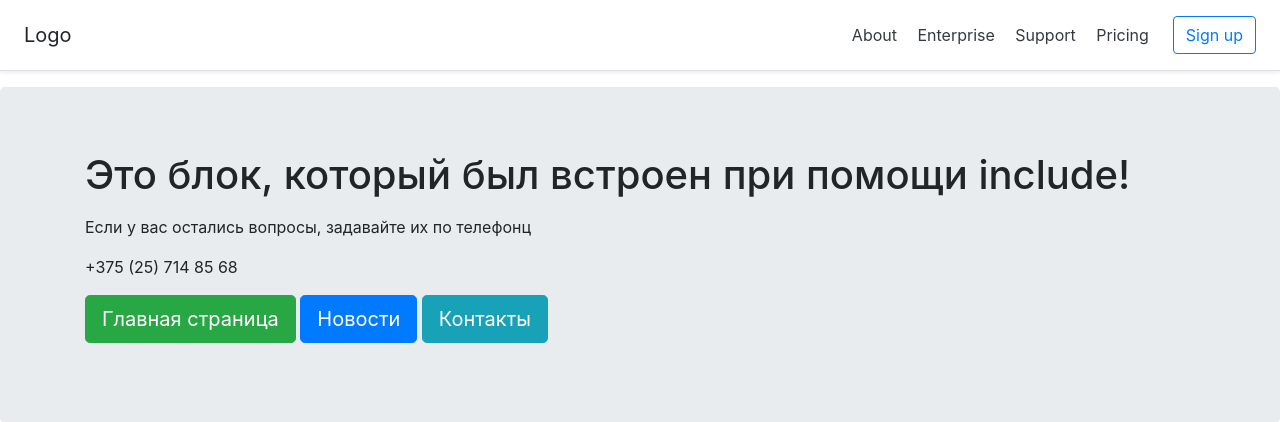
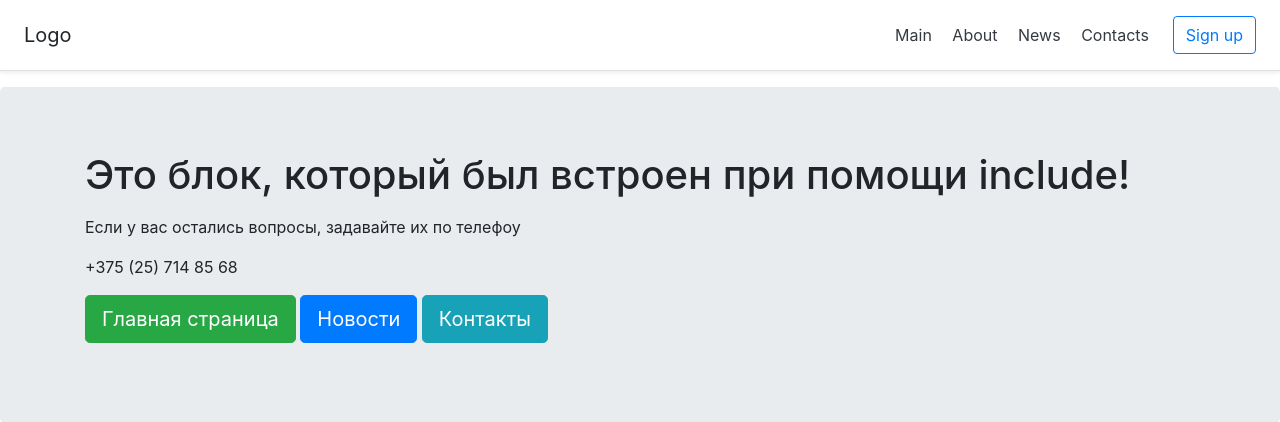
Before and after one commit to DimitryLenchevsky/django-example, a Django app: page /contact/ in a window 1280 px wide. Shown: the top 422 px of the page. Run offline with Django 3.2, Linux system fonts and the light colour scheme; some libraries are stand-ins or nearby versions.

Commit message:
links fixed

```diff
--- a/src/main/urls.py
+++ b/src/main/urls.py
@@ -4,6 +4,6 @@ from . import views
 
 urlpatterns = [
     path('', views.index),
-    path('about', views.about),
+    path('about/', views.about),
 
 ]
--- a/src/mainApp/templates/mainApp/wrapper.html
+++ b/src/mainApp/templates/mainApp/wrapper.html
@@ -14,10 +14,10 @@
     <div class="d-flex flex-column flex-md-row align-items-center p-3 px-md-4 mb-3 bg-white border-bottom shadow-sm">
   <h5 class="my-0 mr-md-auto font-weight-normal">Logo</h5>
   <nav class="my-2 my-md-0 mr-md-3">
-    <a class="p-2 text-dark" href="about">About</a>
-    <a class="p-2 text-dark" href="#">Enterprise</a>
-    <a class="p-2 text-dark" href="#">Support</a>
-    <a class="p-2 text-dark" href="#">Pricing</a>
+    <a class="p-2 text-dark" href="/">Main</a>
+    <a class="p-2 text-dark" href="/about">About</a>
+    <a class="p-2 text-dark" href="/news">News</a>
+    <a class="p-2 text-dark" href="/contact">Contacts</a>
   </nav>
   <a class="btn btn-outline-primary" href="#">Sign up</a>
 </div>
--- a/src/mainApp/views.py
+++ b/src/mainApp/views.py
@@ -5,4 +5,4 @@ def index(request):
     return render(request, 'mainApp/homePage.html')
 
 def contact(request):
-    return render(request, 'mainApp/basic.html', {'content' : ['Если у вас остались вопросы, задавайте их по телефонц', '+375 (25) 714 85 68']})
+    return render(request, 'mainApp/basic.html', {'content' : ['Если у вас остались вопросы, задавайте их по телефоу', '+375 (25) 714 85 68']})
--- a/src/mysite/urls.py
+++ b/src/mysite/urls.py
@@ -22,6 +22,6 @@ urlpatterns = [
     path('webexample/', include('webexample.urls')),
     path('', include('mainApp.urls')),
     path('news/', include('news.urls')),
-    path('main/', include('main.urls'))
+    path('', include('main.urls'))
 
 ]
```
